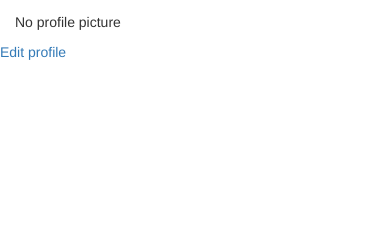
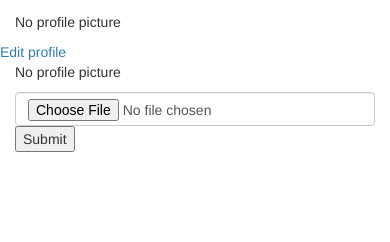
Before and after one commit to usanaseFrancoise/rwagasabo-Tour-App, a Python web app: template app/templates/profile/profile.html in a window 390 px wide. Shown: the part 165-407 px from the top of the page. Run offline with Jinja, Linux system fonts and the light colour scheme; the template is opened without the code that fills it, so the values that code supplies are empty; some libraries are stand-ins or nearby versions; some web fonts are replaced.

Commit message:
add some changes

```diff
--- a/app/templates/profile/profile.html
+++ b/app/templates/profile/profile.html
@@ -23,6 +23,20 @@
         </div>
         {% if user == current_user %}
         <a href="{{url_for('main.update_profile',uname=user.username)}}">Edit profile</a> {% endif %}
+        <div class="col-md-4">
+            {% if user.profile_pic_path %}
+
+            <img src="{{url_for('static',filename=user.profile_pic_path)}}" alt="" class="img-thumbnail"> {%else%}
+            <p>No profile picture</p>
+
+            {% endif %} {% if user == current_user %}
+            <form action="{{url_for('main.update_pic',uname=user.username)}}" method="post" enctype="multipart/form-data">
+
+                <input type="file" name="photo" class="form-control" required>
+                <input type="submit">
+            </form>
+            {% endif %}
+        </div>
     </div>
 </div>
 {% endblock %}
```
Also changed, not shown: app/main/views.py (+12 -1 lines), config.py (+8 -0 lines).
